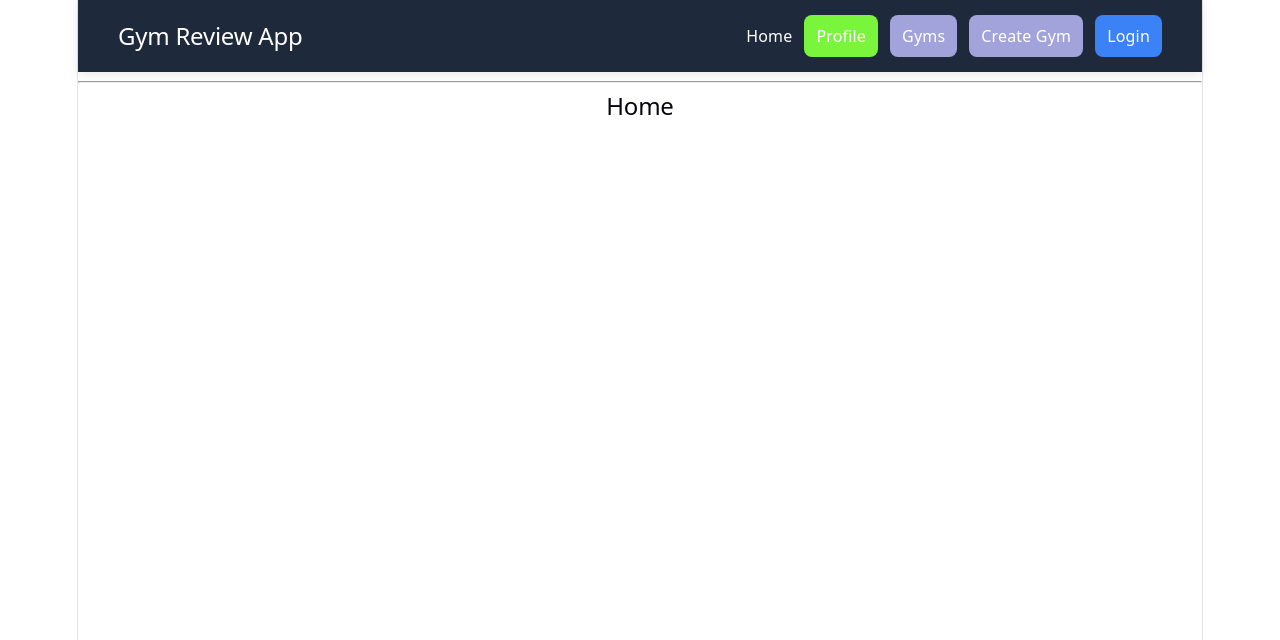
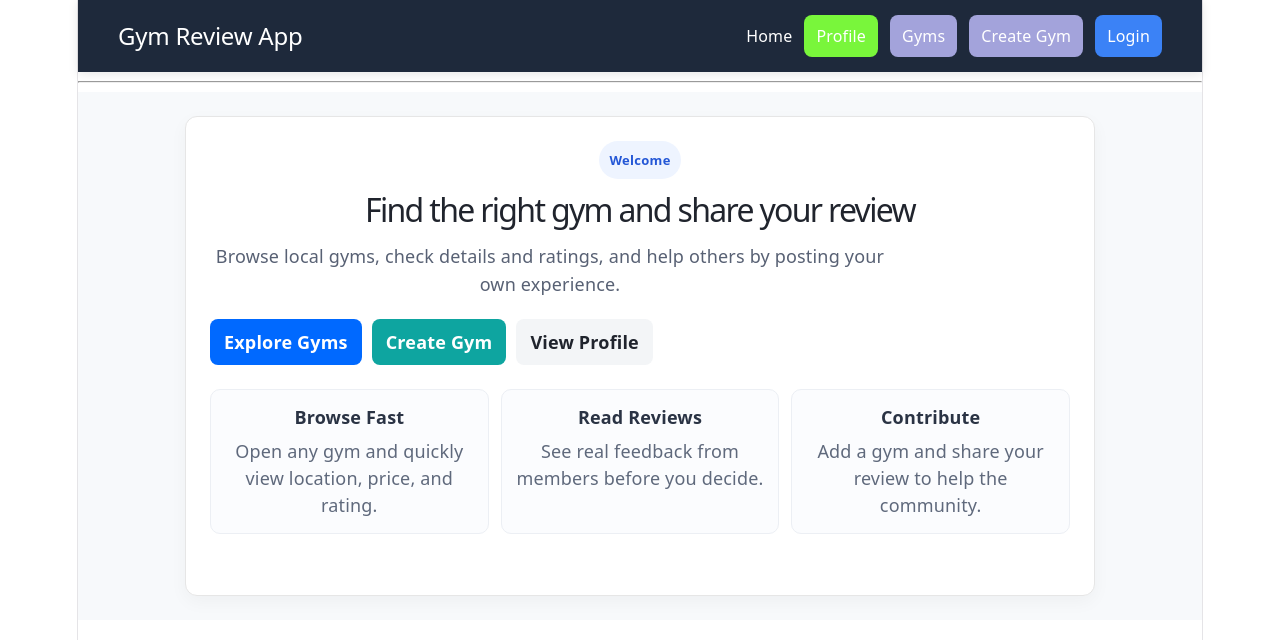
Before and after one commit to dimuthu-mad/Gym-Review-API-2, a React (Vite) app in the folder client/: page / in a window 1280 px wide. Shown: the top 640 px of the page. Built offline with nearby package versions, Linux system fonts and the light colour scheme; no server answers.

Commit message:
change UI

```diff
--- /dev/null
+++ b/client/src/components/Home/Home.css
@@ -0,0 +1,125 @@
+.home-container {
+  display: flex;
+  justify-content: center;
+  padding: 24px;
+  background: #f7f9fb;
+  min-height: 60vh;
+}
+
+.home-card {
+  width: 100%;
+  max-width: 860px;
+  background: #ffffff;
+  border: 1px solid #e6e6e6;
+  border-radius: 12px;
+  box-shadow: 0 6px 18px rgba(20, 20, 30, 0.04);
+  padding: 24px;
+}
+
+.home-badge {
+  display: inline-block;
+  margin: 0 0 12px;
+  padding: 6px 10px;
+  border-radius: 999px;
+  background: #eef4ff;
+  color: #2457d6;
+  font-size: 13px;
+  font-weight: 700;
+  letter-spacing: 0.3px;
+}
+
+.home-title {
+  margin: 0 0 12px;
+  color: #20242d;
+  font-size: 32px;
+  line-height: 1.2;
+}
+
+.home-subtitle {
+  margin: 0;
+  color: #586174;
+  max-width: 680px;
+  line-height: 1.6;
+}
+
+.home-actions {
+  margin-top: 20px;
+  display: flex;
+  flex-wrap: wrap;
+  gap: 10px;
+}
+
+.home-btn {
+  display: inline-flex;
+  align-items: center;
+  justify-content: center;
+  text-decoration: none;
+  padding: 10px 14px;
+  border-radius: 8px;
+  font-weight: 600;
+  transition:
+    transform 0.12s ease,
+    box-shadow 0.12s ease;
+}
+
+.home-btn:hover {
+  transform: translateY(-1px);
+  box-shadow: 0 6px 14px rgba(22, 32, 58, 0.12);
+}
+
+.home-btn-primary {
+  background: #0069ff;
+  color: #ffffff;
+}
+
+.home-btn-secondary {
+  background: #0ea5a0;
+  color: #ffffff;
+}
+
+.home-btn-ghost {
+  background: #f3f5f7;
+  color: #20242d;
+}
+
+.home-grid {
+  margin-top: 24px;
+  display: grid;
+  grid-template-columns: repeat(3, minmax(0, 1fr));
+  gap: 12px;
+}
+
+.home-feature {
+  border: 1px solid #eceff4;
+  border-radius: 10px;
+  padding: 14px;
+  background: #fbfcfe;
+}
+
+.home-feature h3 {
+  margin: 0 0 8px;
+  color: #2a3344;
+  font-size: 18px;
+}
+
+.home-feature p {
+  margin: 0;
+  color: #5f697c;
+  line-height: 1.5;
+}
+
+@media (max-width: 760px) {
+  .home-title {
+    font-size: 26px;
+  }
+
+  .home-grid {
+    grid-template-columns: 1fr;
+  }
+}
+
+@media (max-width: 520px) {
+  .home-card {
+    padding: 14px;
+  }
+}
--- a/client/src/components/Home/Home.tsx
+++ b/client/src/components/Home/Home.tsx
@@ -1,8 +1,45 @@
+import { Link } from "react-router-dom";
+import "./Home.css";
+
 const Home = () => {
   return (
-    <div>
-      <h2>Home</h2>
-    </div>
+    <section className="home-container">
+      <div className="home-card">
+        <p className="home-badge">Welcome</p>
+        <h1 className="home-title">Find the right gym and share your review</h1>
+        <p className="home-subtitle">
+          Browse local gyms, check details and ratings, and help others by
+          posting your own experience.
+        </p>
+
+        <div className="home-actions">
+          <Link to="/gyms" className="home-btn home-btn-primary">
+            Explore Gyms
+          </Link>
+          <Link to="/gyms/create" className="home-btn home-btn-secondary">
+            Create Gym
+          </Link>
+          <Link to="/profile" className="home-btn home-btn-ghost">
+            View Profile
+          </Link>
+        </div>
+
+        <div className="home-grid">
+          <article className="home-feature">
+            <h3>Browse Fast</h3>
+            <p>Open any gym and quickly view location, price, and rating.</p>
+          </article>
+          <article className="home-feature">
+            <h3>Read Reviews</h3>
+            <p>See real feedback from members before you decide.</p>
+          </article>
+          <article className="home-feature">
+            <h3>Contribute</h3>
+            <p>Add a gym and share your review to help the community.</p>
+          </article>
+        </div>
+      </div>
+    </section>
   );
 };
 
```
Also changed, not shown: 1 other file (tests, documents, lock files or other folders).
